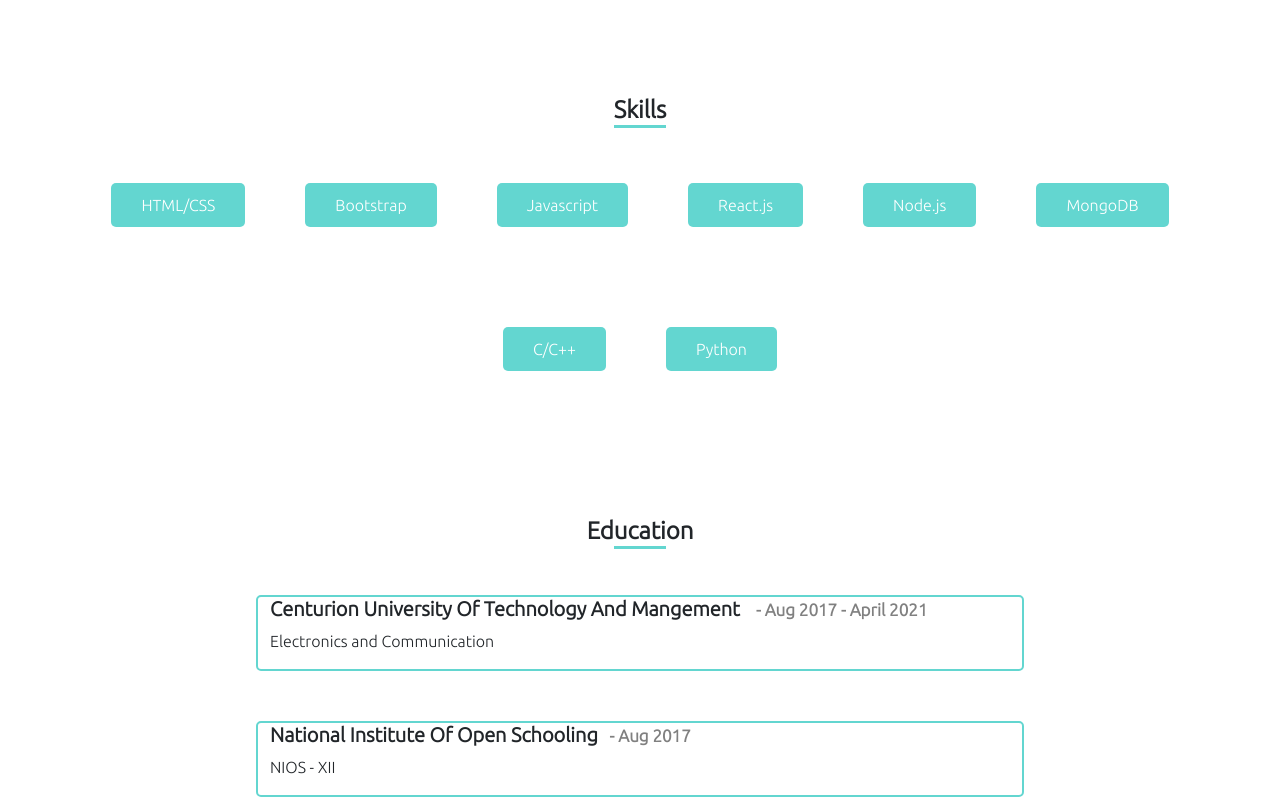
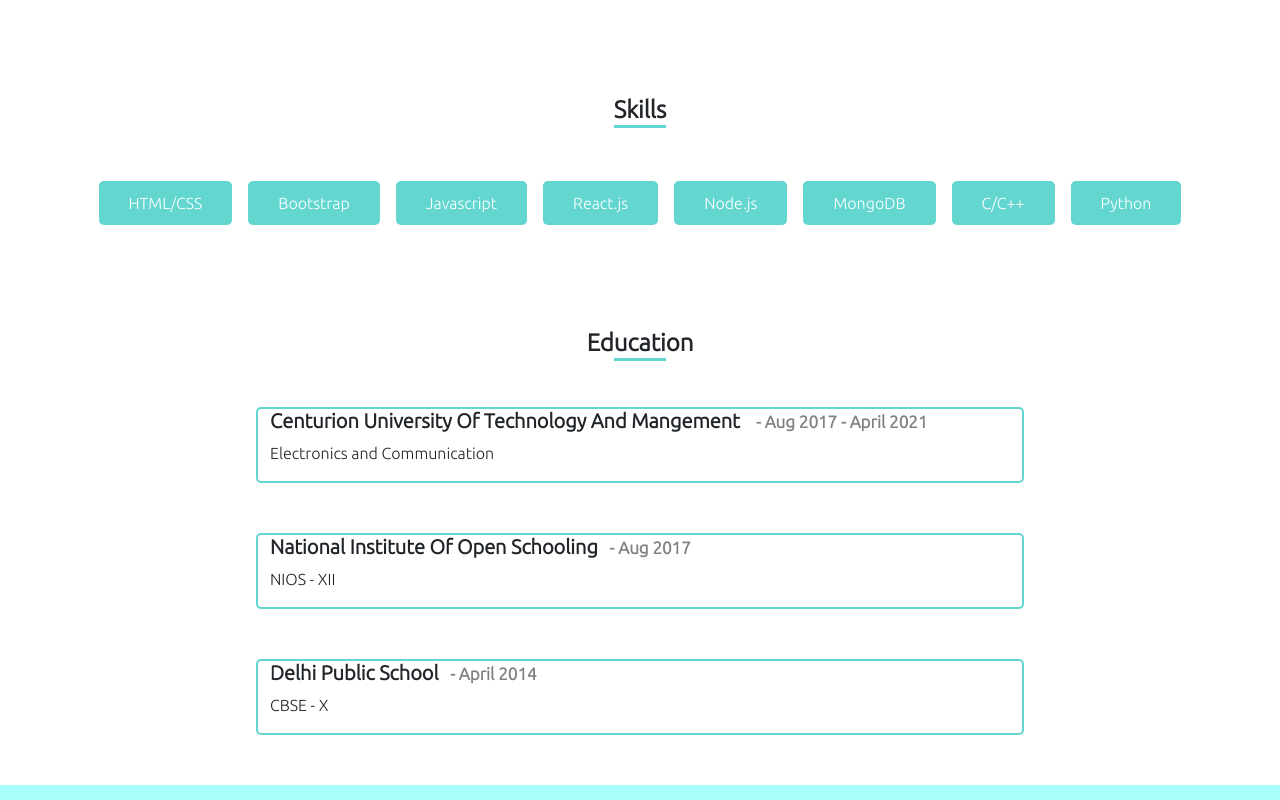
Before and after one commit to aForAkashK/portFolio, a plain HTML site: page index.html in a window 1280 px wide. Shown: the part 2260-3060 px from the top of the page. Drawn offline with nearby package versions, Linux system fonts and the light colour scheme.

Commit message:
second comit

```diff
--- a/css/style.css
+++ b/css/style.css
@@ -317,7 +317,7 @@ nav{
 	border: none;
 	border-radius: 5px;
 	color: white;
-	margin: 50px 30px;
+	/* margin: 50px 30px; */
 }
 /* end of skils section */
 
@@ -366,6 +366,7 @@ nav{
 .contact h4{
 	  font-weight: 600;
     position: relative;
+    padding: 20px 0 20px ;
 }
 
 
@@ -376,7 +377,7 @@ nav{
     height: 3px;
     background-color: rgb(99, 214, 208);
     right: 48%;
-    top: 29px;
+    top: 47px;
 }
 .contact .container{
 	width: 40%;
@@ -503,6 +504,12 @@ nav{
 
 
 
+  /* skill buttons */
+
+
+
+
+
 
       /* after effects */
 
@@ -517,4 +524,12 @@ nav{
         top: 27px;
       }
 
+      /* arrow */
+      .uparrow{
+        left: 80%;
+        width: 50px;
+        height: 50px;
+        line-height: 4;
       }
+
+}
--- a/index.html
+++ b/index.html
@@ -8,6 +8,8 @@
 
 
   <link rel="stylesheet" href="./css/style.css">
+  <!-- favicon -->
+  <link rel="icon" href="./Assests/faviconsvg.svg" type="image/gif" sizes="16x16">
 
   <!-- fontAwesome cdn -->
   <link rel="stylesheet" href="https://pro.fontawesome.com/releases/v5.10.0/css/all.css"
@@ -202,15 +204,15 @@
 
   <div id='skills' class="skill text-center">
     <h4>Skills</h4>
-    <div class="skill-buttons">
-      <button class="skill-btn">HTML/CSS</button>
-      <button class="skill-btn">Bootstrap</button>
-      <button class="skill-btn">Javascript</button>
-      <button class="skill-btn">React.js</button>
-      <button class="skill-btn">Node.js</button>
-      <button class="skill-btn">MongoDB</button>
-      <button class="skill-btn">C/C++</button>
-      <button class="skill-btn">Python</button>
+    <div class="skill-buttons mt-5">
+      <button class="skill-btn m-2">HTML/CSS</button>
+      <button class="skill-btn m-2">Bootstrap</button>
+      <button class="skill-btn m-2">Javascript</button>
+      <button class="skill-btn m-2">React.js</button>
+      <button class="skill-btn m-2">Node.js</button>
+      <button class="skill-btn m-2">MongoDB</button>
+      <button class="skill-btn m-2">C/C++</button>
+      <button class="skill-btn m-2">Python</button>
     </div>
   </div>
 
```
Also changed, not shown: Assests/banner.jpg (deleted), Assests/faviconsvg.svg (added). Lines whose indentation alone changed are shown as unchanged.
